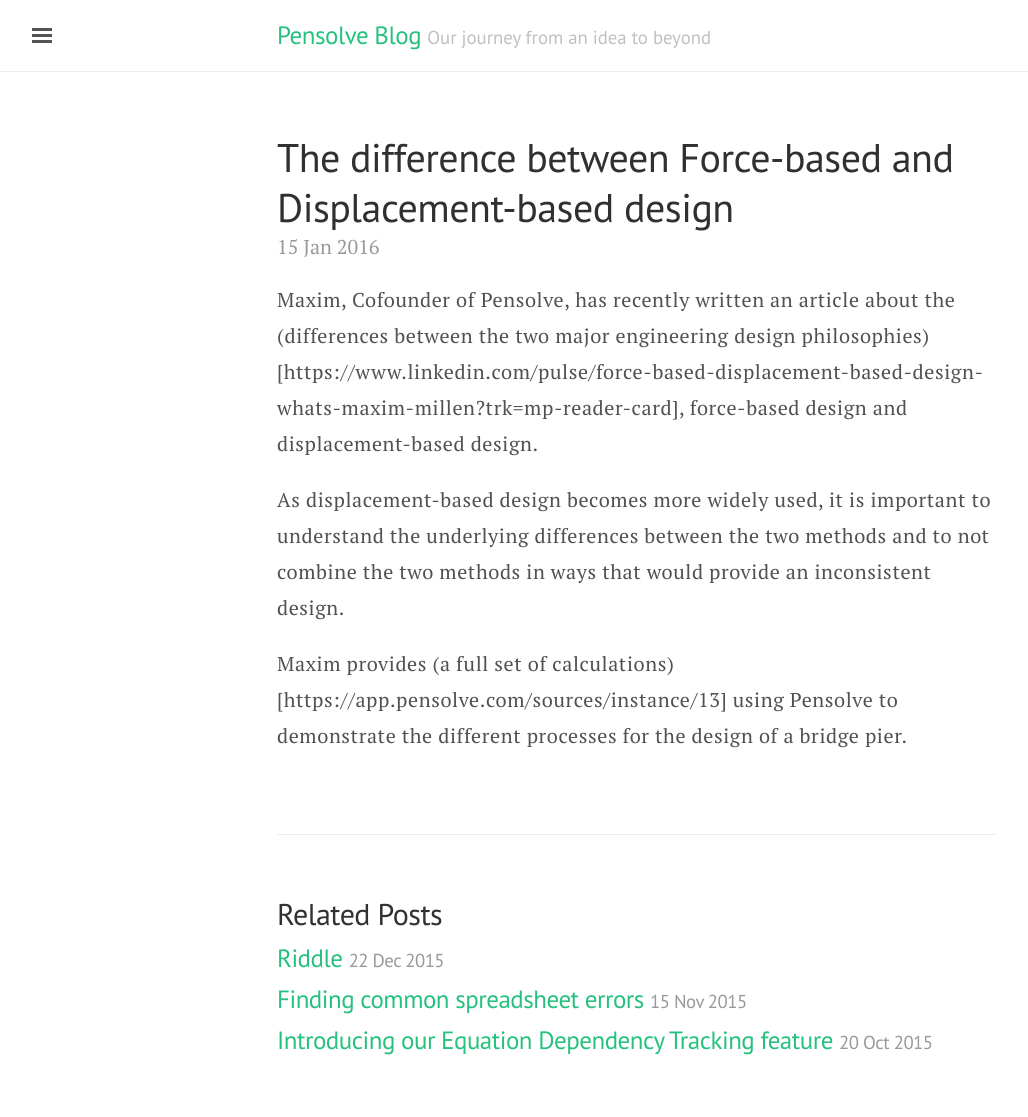
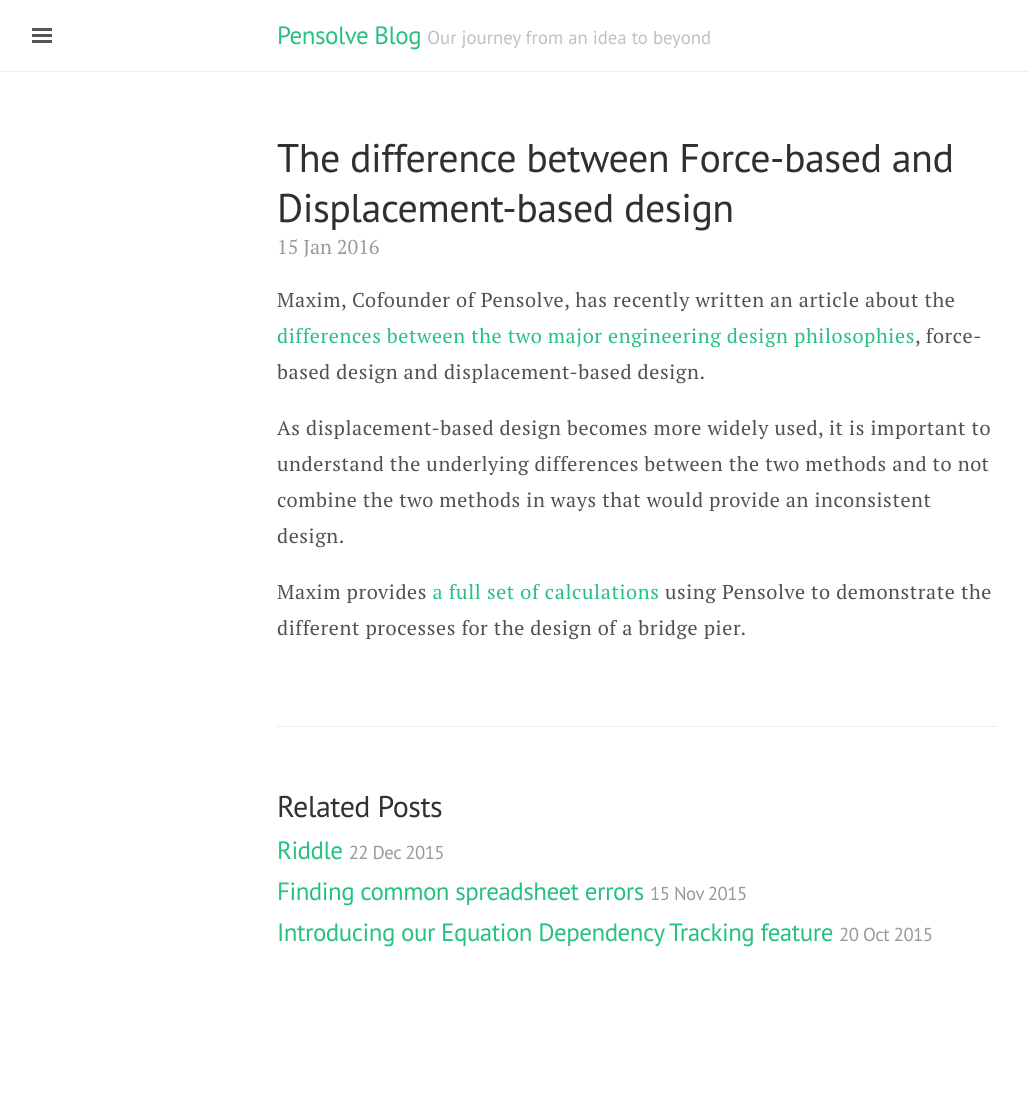
Before and after one commit to pensolve/blog, a Jekyll site: the page built from _posts/2016-01-15-blog-Force-based-versus-Displacement-based-design.md, in a window 1280 px wide. Shown: the whole page, without its empty margins (3-1031 px from the left). Built offline with Jekyll 4.4.1, drawn with Linux system fonts in a browser that asks for light colours; after the commit the page ends 1009 px from its top, so only the background shows below that.

Commit message:
Fixed links

```diff
--- a/_posts/2016-01-15-blog-Force-based-versus-Displacement-based-design.md
+++ b/_posts/2016-01-15-blog-Force-based-versus-Displacement-based-design.md
@@ -3,8 +3,8 @@
 title: "The difference between Force-based and Displacement-based design"
 ---
 
-Maxim, Cofounder of Pensolve, has recently written an article about the (differences between the two major engineering design philosophies)[https://www.linkedin.com/pulse/force-based-displacement-based-design-whats-maxim-millen?trk=mp-reader-card], force-based design and displacement-based design.
+Maxim, Cofounder of Pensolve, has recently written an article about the [differences between the two major engineering design philosophies](https://www.linkedin.com/pulse/force-based-displacement-based-design-whats-maxim-millen?trk=mp-reader-card), force-based design and displacement-based design.
 
 As displacement-based design becomes more widely used, it is important to understand the underlying differences between the two methods and to not combine the two methods in ways that would provide an inconsistent design.
 
-Maxim provides (a full set of calculations)[https://app.pensolve.com/sources/instance/13] using Pensolve to demonstrate the different processes for the design of a bridge pier.
+Maxim provides [a full set of calculations](https://app.pensolve.com/sources/instance/13) using Pensolve to demonstrate the different processes for the design of a bridge pier.
```
